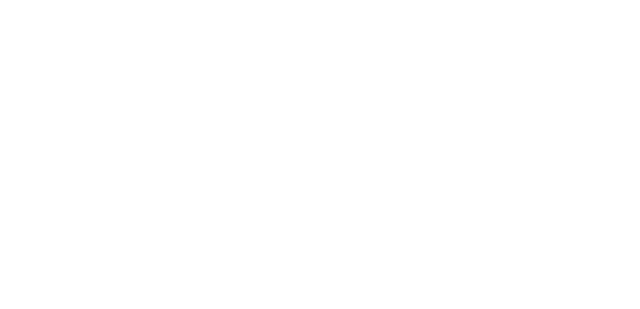
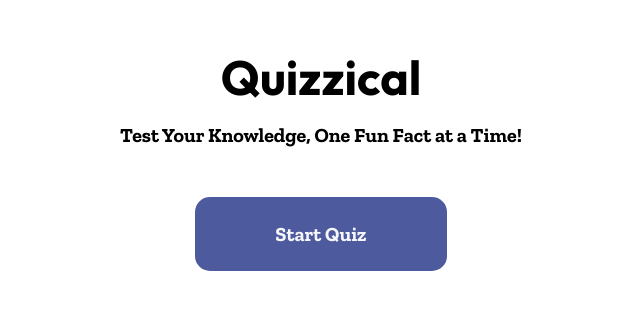
Before and after one commit to bwgcarey92/quizzical-project, a React (Vite) app: page / in a window 1280 px wide. Shown: the part 257-566 px from the top of the page, without its empty margins (319-959 px from the left). Built offline with nearby package versions, Linux system fonts and the light colour scheme; the HTML template or start-up script is replaced by a standard one.

Commit message:
added more files and fixed some code

```diff
--- a/index.html
+++ b/index.html
@@ -3,7 +3,11 @@
   <head>
     <meta charset="UTF-8" />
     <link rel="icon" type="image/svg+xml" href="/vite.svg" />
+    <link rel="preconnect" href="https://fonts.googleapis.com">
+    <link rel="preconnect" href="https://fonts.gstatic.com" crossorigin>
+    <link href="https://fonts.googleapis.com/css2?family=Outfit:wght@100..900&family=Zilla+Slab:ital,wght@0,300;0,400;0,500;0,600;0,700;1,300;1,400;1,500;1,600;1,700&display=swap" rel="stylesheet">
     <meta name="viewport" content="width=device-width, initial-scale=1.0" />
+    <link rel="stylesheet"  href="styles.css"/>
     <title>Quizzical</title>
   </head>
   <body>
--- a/src/App.jsx
+++ b/src/App.jsx
@@ -1,7 +1,35 @@
 import React  from "react"
 
 export default function App() {
+  const [gameStarted, setGameStarted] = React.useState(false)
+
+  function startGame() {
+    setGameStarted(true)
+    console.log(gameStarted)
+  }
+
   return (
-    <div></div>
+    <div>
+      {gameStarted ? (
+        <>
+        <div className="quiz-container">
+          <h2 className="question-title">how would one say goodby in spanish?</h2>
+          <div className="answer-container">
+            <p className="answers">Aidos</p>
+            <p className="answers">Hola</p>
+            <p className="answers">Au Revoir</p>
+            <p className="answers">Salir</p>
+          </div>
+        </div>
+        <button className="check-answer-btn">Check answers</button>
+        </>
+      ) : (
+      <div className="app-title-container">
+        <h1 className="app-title">Quizzical</h1>
+        <h2 className="app-subtitle">Test Your Knowledge, One Fun Fact at a Time!</h2>
+        <button className="start-btn" onClick={startGame}>Start Quiz</button>
+      </div>
+      )}
+    </div>
   )
 }
--- /dev/null
+++ b/styles.css
@@ -0,0 +1,82 @@
+* {
+    box-sizing: border-box;
+}
+
+body{
+    margin: 0;
+    padding: 0;
+    font-family: "Outfit", sans-serif;
+    text-align: center;
+}
+
+/*Start page*/
+.app-title-container{
+    display: flex;
+    flex-direction: column;
+    align-items: center;
+    justify-content: center;
+    height: 100vh;
+}
+
+.app-title{
+    font-size: 3rem;
+    margin-bottom: 0;
+}
+
+.app-subtitle,
+.start-btn {
+    font-family: "Zilla Slab", serif;
+    font-size: 1.25rem;
+}
+
+.app-subtitle {
+    margin-bottom: 2.5em;
+}
+
+.start-btn{
+    padding: 1.25em 4em;
+    border-radius: 15px;
+    font-weight: bold;
+    background-color: #4d5b9e;
+    color: #f5f7fb;
+    border: none;
+    cursor: pointer;
+}
+
+
+/*quiz setion*/
+
+.quiz-container{
+    border-bottom: 1px solid #dbdef0;
+    display: block;
+    width: 70%;
+    margin: 0 auto 1.5em;
+    padding-bottom: 1em;
+}
+.question-title{
+    font-size: 1.5rem;
+    font-weight: bold;
+    text-align: start;
+}
+.answer-container{
+    display: flex;
+    justify-content: space-evenly;
+}
+.answers{
+    font-size: 1rem;
+    border: 1px solid;
+    padding: 5px 15px;
+    font-weight: 500;
+    margin-right: 1em;
+    border-radius: 8px;
+    cursor: pointer;
+}
+
+.check-answer-btn{
+    padding: 1em 1.5em;
+    border-radius: 10px;
+    background-color: #4d5b9e;
+    color: #f5f7fb;
+    cursor: pointer;
+    border: none;
+}
```
Also changed, not shown: public/images/blob-scene-haikei.png (added), src/main.jsx (renamed from src/index.jsx).
